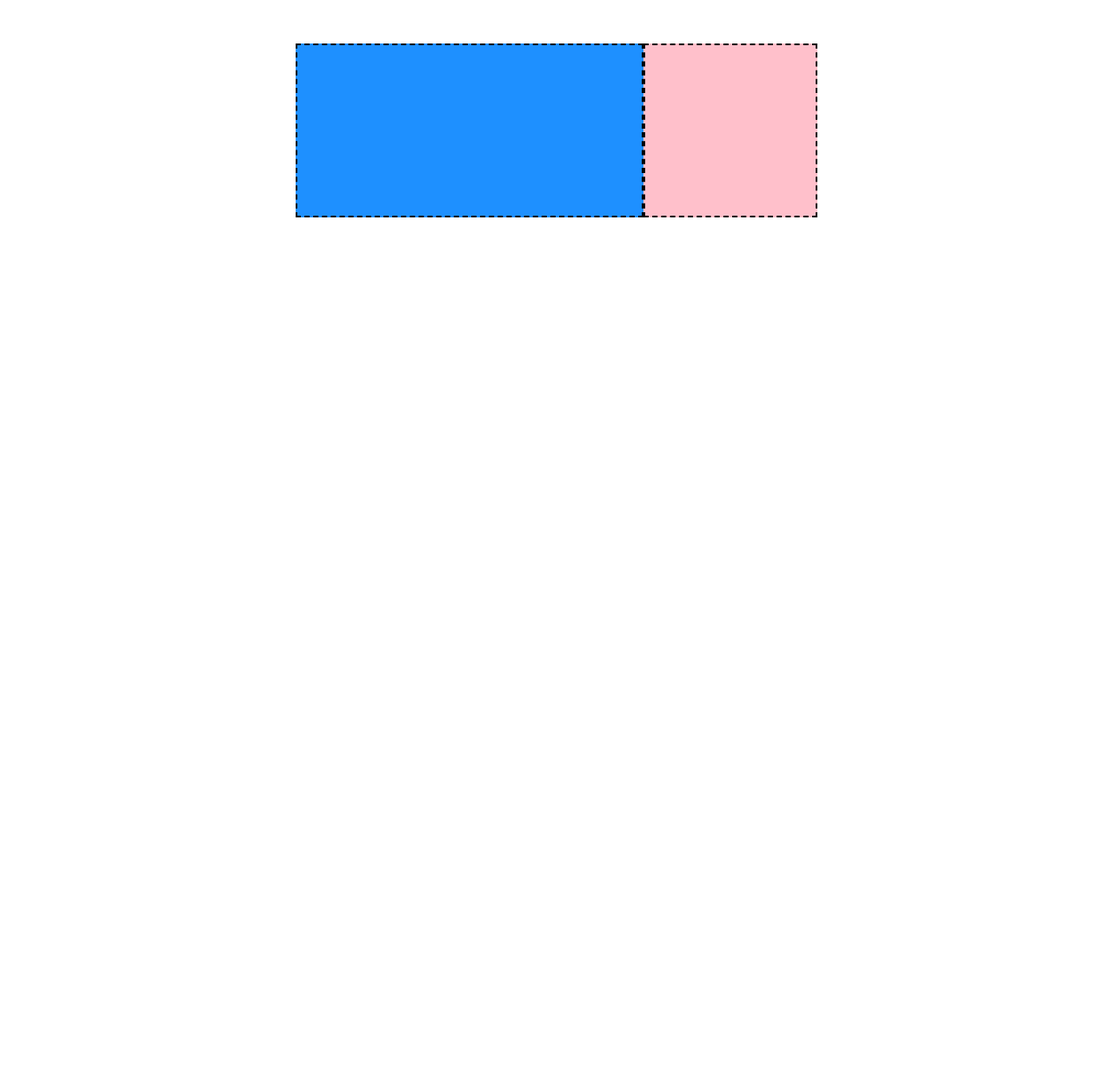
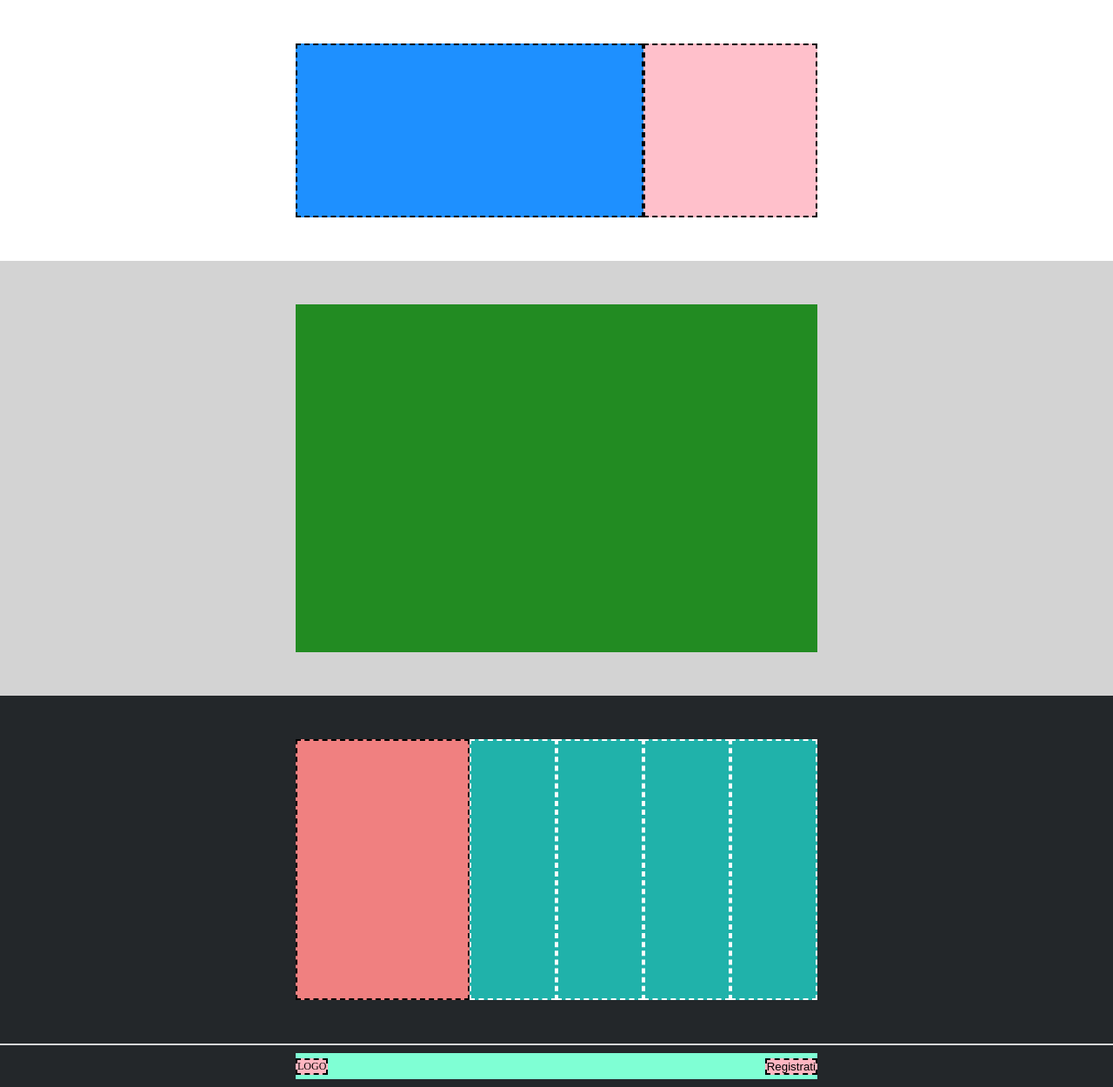
Before and after one commit to maricamola/htmlcss-struttura-discord, a plain HTML site: page index.html in a window 1280 px wide. Shown: the part 950-2200 px from the top of the page at 87% size. Before the commit the page ends 1250 px from the top, so only its background shows below. Drawn offline with Linux system fonts and the light colour scheme.

Commit message:
[6 commit]

```diff
--- a/CSS/style.css
+++ b/CSS/style.css
@@ -12,7 +12,7 @@ header{
   display: flex;
   justify-content: center;
   background-color:#ADD8E6;
-  height: 50px;
+  min-height: 50px;
   align-items: center;
   flex-wrap: wrap;
 }
@@ -105,3 +105,72 @@ nav ul li a:hover{
 .sectionvoice{
   background-color: #D3D3D3;
 }
+
+.lastsection{
+  display: flex;
+  justify-content: center;
+  align-items: center;
+  flex-wrap: wrap;
+  background-color:#D3D3D3;
+  height: 500px;
+}
+
+.imgfinal{
+  display: flex;
+  height: 400px;
+  width: 600px;
+  background-color: #228B22;
+}
+
+.fcontainer{
+  display: flex;
+  justify-content: center;
+  align-items: center;
+  flex-wrap: wrap;
+  background-color:#23272A;
+  height: 400px;
+}
+
+.social{
+  display: flex;
+  height: 300px;
+  width: 200px;
+  background-color:#F08080;
+  border: 2px dashed black;
+}
+
+.prodotto ,
+.compagnia,
+.risorse,
+.norme {
+  display: flex;
+  height: 300px;
+  width: 100px;
+  background-color: #20B2AA;
+  border: 2px dashed white;
+}
+
+.finale {
+  display: flex;
+  justify-content: center;
+  background-color:#23272A;
+  height: 50px;
+  align-items: center;
+  flex-wrap: wrap;
+  border-top: 2px solid #D6D7D7;
+}
+
+.containerfinale{
+  background-color: #7FFFD4;
+  display: flex;
+  justify-content: space-between;
+  height: 30px;
+  width: 600px;
+  align-items: center;
+  flex-wrap: wrap;
+}
+
+.logofinale , .registrati{
+  border: 2px dashed black;
+  background-color: #FFB6C1;
+}
--- a/index.html
+++ b/index.html
@@ -4,7 +4,7 @@
   <meta charset="UTF-8">
   <meta http-equiv="X-UA-Compatible" content="IE=edge">
   <meta name="viewport" content="width=device-width, initial-scale=1.0">
-  <title>Document</title>
+  <title>Discord</title>
   <link rel="stylesheet" href="CSS/style.css">
 </head>
 <body>
@@ -69,8 +69,11 @@
     </div>
 
     <div class="finale">
-      <div class=""></div>
-    </div>
+      <div class="containerfinale">
+        <div class="logofinale">LOGO</div>
+        <button class="registrati">Registrati</button>
+      </div>
+  </div>
   </footer>
 
 </div>
```
